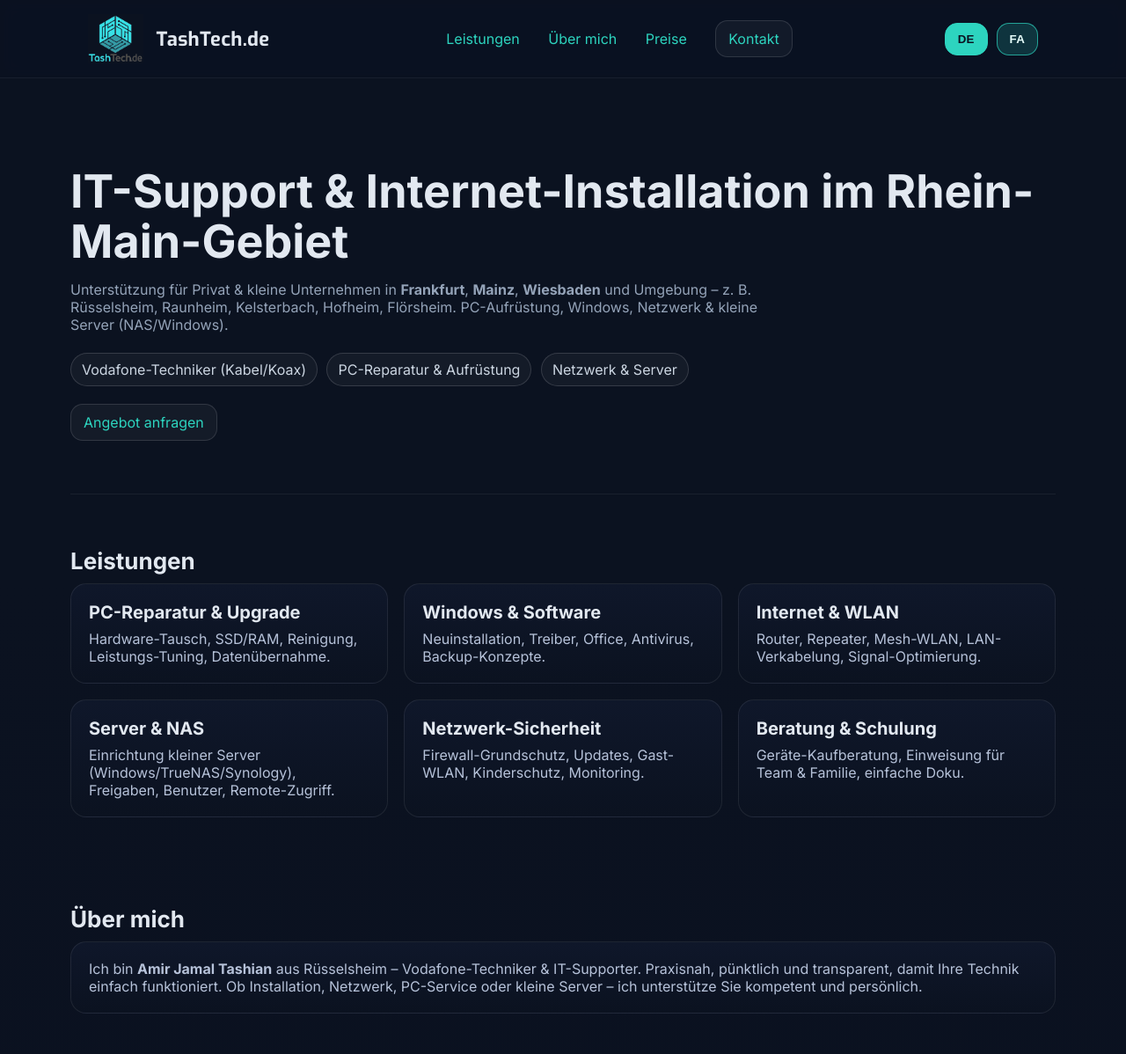
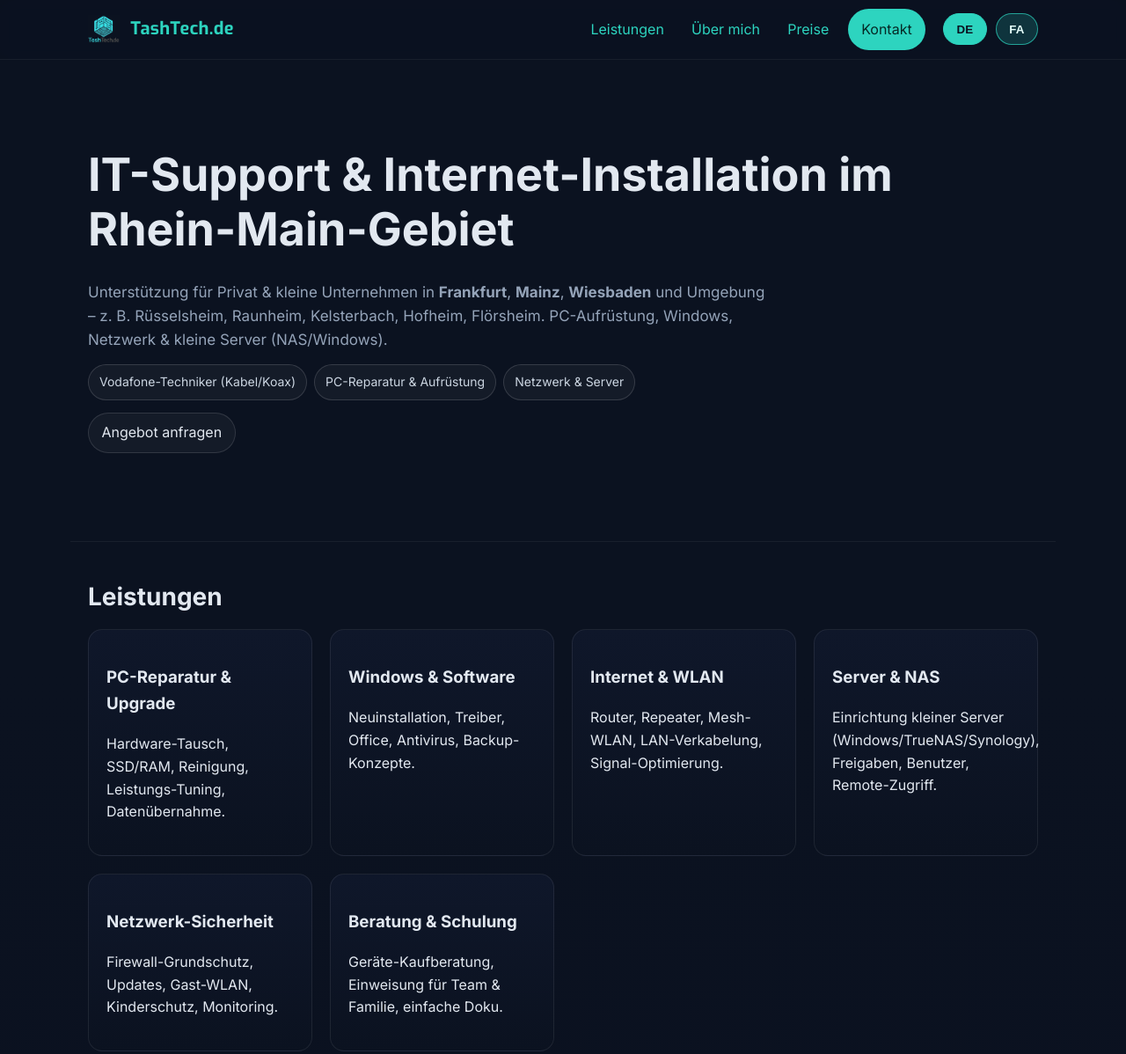
Before and after one commit to tash-tech/tashtech, a plain HTML site: page index.html in a window 1280 px wide. Shown: the top 1198 px of the page at 88% size. Drawn offline with Linux system fonts and the light colour scheme.

Commit message:
Update index.html

```diff
--- a/index.html
+++ b/index.html
@@ -2,79 +2,167 @@
 <html lang="de" data-lang="de">
 <head>
   <meta charset="utf-8" />
-  <meta name="viewport" content="width=device-width, initial-scale=1" />
+  <!-- رندر صحیح روی موبایل (به‌ویژه iOS) -->
+  <meta name="viewport" content="width=device-width, initial-scale=1, viewport-fit=cover" />
+  <meta http-equiv="x-ua-compatible" content="ie=edge">
+  <meta name="color-scheme" content="dark light">
+
   <title>TashTech.de – IT & Netzwerke in Frankfurt, Mainz & Wiesbaden</title>
   <meta name="description" content="TashTech.de: IT-Support, Internet-Installation, PC-Aufrüstung, Netzwerk & Server für Privat & kleine Unternehmen im Raum Frankfurt, Mainz, Wiesbaden und Umgebung." />
   <meta name="theme-color" content="#0b1220" />
+
   <link rel="icon" href="favicon.png" type="image/png">
-  <link rel="preconnect" href="https://fonts.googleapis.com">
+  <link rel="manifest" href="/site.webmanifest">
+
+  <!-- فونت‌ها -->
+  <link rel="preconnect" href="https://fonts.googleapis.com" crossorigin>
   <link rel="preconnect" href="https://fonts.gstatic.com" crossorigin>
-  <link href="https://fonts.googleapis.com/css2?family=Inter:wght@300;400;600;700&family=Exo:wght@600;700&display=swap" rel="stylesheet">
+  <link href="https://fonts.googleapis.com/css2?family=Inter:wght@300;400;600;700&family=Exo:wght@600;700&family=Vazirmatn:wght@400;600;700&display=swap" rel="stylesheet">
+
   <style>
-    :root{--bg:#0b1220;--card:#0f172a;--text:#e2e8f0;--muted:#94a3b8;--brand:#2dd4bf;--accent:#475569}
+    /* ---------- پایه ---------- */
+    :root{
+      --bg:#0b1220; --panel:#0f172a; --text:#e2e8f0; --muted:#94a3b8;
+      --brand:#2dd4bf; --border:#1f2937; --radius:16px;
+      --space:clamp(12px, 2vw, 20px);
+      --container:clamp(960px, 92vw, 1120px);
+      --h1: clamp(28px, 4.6vw, 52px);
+      --h2: clamp(22px, 3.4vw, 28px);
+      --h3: clamp(18px, 2.6vw, 22px);
+      --p:  clamp(15px, 1.9vw, 17px);
+    }
     *{box-sizing:border-box}
-    html{scroll-behavior:smooth}
-    body{margin:0;background:linear-gradient(180deg,#0b1220 0%,#0b1220 30%,#0a1020 100%);color:var(--text);font-family:Inter,system-ui,-apple-system,Segoe UI,Roboto,Ubuntu,Cantarell,'Helvetica Neue',Arial}
-    a{color:var(--brand);text-decoration:none}
+    html{-webkit-text-size-adjust:100%; scroll-behavior:smooth}
+    body{
+      margin:0; background:linear-gradient(180deg,#0b1220 0%,#0b1220 30%,#0a1020 100%);
+      color:var(--text);
+      font:400 16px/1.6 Inter, system-ui, -apple-system, Segoe UI, Roboto, Ubuntu, Cantarell, "Helvetica Neue", Arial;
+    }
+    a{color:var(--brand); text-decoration:none}
     a:hover{text-decoration:underline}
-    header{position:sticky;top:0;backdrop-filter:saturate(180%) blur(10px);background:rgba(11,18,32,.85);border-bottom:1px solid rgba(255,255,255,.06);z-index:50}
-    .container{max-width:1120px;margin-inline:auto;padding:0 20px}
-    .nav{display:flex;align-items:center;justify-content:space-between;height:88px}
-    .logo{display:flex;align-items:center;gap:14px}
-    .logo img{height:56px;width:auto;display:block}
-    .brand{font-family:Exo,Inter,system-ui,-apple-system,Segoe UI,Roboto,Ubuntu,Cantarell,'Helvetica Neue',Arial;font-weight:700;letter-spacing:.3px;font-size:22px}
-    nav a{margin-left:28px}
-    .btn{display:inline-flex;align-items:center;gap:10px;padding:10px 14px;border-radius:14px;border:1px solid rgba(255,255,255,.12);background:rgba(255,255,255,.04)}
+
+    /* ---------- کانتینر و گپ ---------- */
+    .container{width:min(100%, var(--container)); margin-inline:auto; padding-inline:var(--space)}
+    .flow>*+*{margin-block-start:var(--space)}
+    .pad{padding:var(--space)}
+    .card{
+      background:linear-gradient(180deg,var(--panel),#0b1220);
+      border:1px solid rgba(255,255,255,.08);
+      border-radius:var(--radius);
+      padding:clamp(14px,2.4vw,20px);
+    }
+
+    /* ---------- هدر/ناوبری ---------- */
+    header.header{
+      position:sticky; top:0; z-index:50;
+      backdrop-filter:saturate(160%) blur(8px);
+      background:color-mix(in srgb, var(--bg) 84%, transparent);
+      border-bottom:1px solid rgba(255,255,255,.06);
+    }
+    .nav{
+      display:flex; align-items:center; gap:var(--space);
+      padding-block:10px; height:auto;
+    }
+    .nav__brand{display:flex; align-items:center; gap:12px}
+    .nav__brand img{height:32px; width:auto; display:block}
+    .brand{font-family:Exo,Inter,system-ui,-apple-system,Segoe UI,Roboto,Ubuntu,Cantarell,'Helvetica Neue',Arial; font-weight:700; letter-spacing:.3px; font-size:20px}
+
+    .nav__links{margin-inline-start:auto; display:flex; align-items:center; gap:12px; flex-wrap:wrap}
+    .nav__link{padding:.4rem .6rem}
+    .btn{
+      display:inline-flex; align-items:center; justify-content:center; gap:10px;
+      padding:.6rem .9rem; border-radius:999px;
+      border:1px solid rgba(255,255,255,.12); background:rgba(255,255,255,.04); color:var(--text);
+    }
     .btn:hover{background:rgba(255,255,255,.08)}
-    /* Language switch visible and highlighted */
-    .lang-switch{display:flex;gap:10px;align-items:center}
+    .btn--primary{background:var(--brand); color:#062a26; border-color:transparent}
+
+    /* منوی موبایل */
+    .nav-toggle{display:none}
+    @media (max-width: 880px){
+      .nav__links{display:none}
+      .nav-toggle{display:inline-flex; margin-inline-start:auto}
+      .nav--open .nav__links{
+        display:flex; flex-direction:column; width:100%;
+        padding-block:10px; gap:10px;
+      }
+    }
+
+    /* ---------- قهرمان ---------- */
+    .hero{padding-block:clamp(60px, 10vw, 100px); border-bottom:1px solid rgba(255,255,255,.06)}
+    .hero h1{font-size:var(--h1); line-height:1.2; margin:0 0 .5em}
+    .hero p{color:var(--muted); font-size:var(--p); max-width:72ch; margin:0}
+    .chips{display:flex; flex-wrap:wrap; gap:8px; margin-top:14px}
+    .chip,.badge{
+      border:1px solid rgba(255,255,255,.14);
+      padding:.5rem .75rem; border-radius:999px;
+      color:#cbd5e1; background:rgba(255,255,255,.04); display:inline-block;
+      font-size:14px;
+    }
+
+    /* ---------- گرید انعطاف ---------- */
+    .grid{
+      --min: 240px;
+      display:grid; gap:var(--space);
+      grid-template-columns:repeat(auto-fit, minmax(var(--min), 1fr));
+    }
+
+    .section-title{font-size:var(--h2); margin:0 0 .5em}
+    .muted{color:var(--muted)}
+    .price .big{font-weight:700; font-size:clamp(22px,3vw,28px)}
+
+    /* ---------- فرم ---------- */
+    form{display:grid; gap:12px}
+    textarea{
+      width:100%; padding:12px 14px; border-radius:12px;
+      border:1px solid rgba(255,255,255,.12); background:rgba(255,255,255,.04);
+      color:var(--text); min-height:120px; resize:vertical;
+    }
+
+    /* ---------- فوتر ---------- */
+    footer{padding:30px 0 60px; border-top:1px solid rgba(255,255,255,.08); margin-top:40px; color:#a8b3c7; text-align:center}
+    .tiny{font-size:12px; color:#93a0b4}
+
+    /* ---------- سوئیچ زبان ---------- */
+    .lang-switch{display:flex; gap:10px; align-items:center}
     .lang-switch .btn{border:1px solid rgba(45,212,191,.7); background:rgba(45,212,191,.18); color:#e6fffb; font-weight:700; letter-spacing:.2px}
     .lang-switch .btn:hover{background:rgba(45,212,191,.35)}
     html[data-lang="de"] #btn-de, html[data-lang="fa"] #btn-fa{
       background:var(--brand); color:#0b1220; border-color:var(--brand);
       box-shadow:0 0 0 2px rgba(45,212,191,.25) inset;
     }
-    .hero{padding:100px 0 60px;border-bottom:1px solid rgba(255,255,255,.06)}
-    .hero h1{font-size:clamp(28px,5vw,52px);line-height:1.1;margin:0 0 16px}
-    .hero p{color:var(--muted);max-width:820px}
-    .badge{border:1px solid rgba(255,255,255,.14);padding:8px 12px;border-radius:999px;color:#cbd5e1;background:rgba(255,255,255,.04);display:inline-block;margin:6px 6px 0 0}
-    .grid{display:grid;gap:18px}
-    @media(min-width:900px){.grid-3{grid-template-columns:repeat(3,1fr)}.grid-2{grid-template-columns:repeat(2,1fr)}}
-    .card{background:linear-gradient(180deg,#0f172a,#0b1220);border:1px solid rgba(255,255,255,.08);border-radius:18px;padding:20px}
-    .card h3{margin:0 0 8px;font-size:20px}
-    .card p{margin:0;color:#b6c2d9}
-    .section-title{font-size:26px;margin:0 0 10px}
-    .muted{color:var(--muted)}
-    .price{padding:24px;border-radius:18px;border:1px solid rgba(255,255,255,.08);background:linear-gradient(180deg,#0f172a,#0b1220)}
-    .price h4{margin:0 0 6px}
-    .price .big{font-size:28px;font-weight:700}
-    form{display:grid;gap:12px}
-    textarea{width:100%;padding:12px 14px;border-radius:12px;border:1px solid rgba(255,255,255,.12);background:rgba(255,255,255,.04);color:var(--text);min-height:120px}
-    footer{padding:30px 0 60px;border-top:1px solid rgba(255,255,255,.08);margin-top:40px;color:#a8b3c7;text-align:center}
-    .tiny{font-size:12px;color:#93a0b4}
-    /* Language visibility */
-    .lang-de{display:block}
-    .lang-fa{display:none}
-    html[data-lang="fa"] .lang-de{display:none}
-    html[data-lang="fa"] .lang-fa{display:block}
-    html[data-lang="fa"]{direction:rtl}
-    html[data-lang="fa"] nav a{margin-right:28px;margin-left:0}
-    @media print{header,.btn,.lang-switch{display:none !important} body{background:#fff;color:#000} .card{border:1px solid #ddd;background:#fff}}
+
+    /* نمایش/اختفاء زبان‌ها */
+    .lang-de{display:block} .lang-fa{display:none}
+    html[data-lang="fa"] .lang-de{display:none} html[data-lang="fa"] .lang-fa{display:block}
+
+    /* جهت RTL */
+    html[data-lang="fa"]{direction:rtl; font-family:"Vazirmatn","IRANSansX",ui-sans-serif,system-ui,-apple-system,Segoe UI,Roboto,Ubuntu,Cantarell,"Helvetica Neue",Arial}
+    html[data-lang="fa"] .nav__links{margin-inline-start:0; margin-inline-end:auto}
+
+    /* چاپ */
+    @media print{header,.btn,.lang-switch{display:none !important} body{background:#fff;color:#000} .card{border:1px solid #ddd; background:#fff}}
   </style>
 </head>
 <body>
-  <header>
-    <div class="container nav">
-      <div class="logo">
+  <!-- هدر -->
+  <header class="header">
+    <div class="container nav" id="topNav">
+      <a class="nav__brand" href="/">
         <img src="logo_header.png" alt="TashTech.de Logo">
-        <span class="brand">TashTech.de</span>
-      </div>
-      <nav>
-        <a data-i18n="nav_services" href="#services">Leistungen</a>
-        <a data-i18n="nav_about" href="#about">Über mich</a>
-        <a data-i18n="nav_prices" href="#preise">Preise</a>
-        <a data-i18n="nav_contact" href="#kontakt" class="btn">Kontakt</a>
+        <strong class="brand">TashTech.de</strong>
+      </a>
+
+      <!-- دکمه همبرگری موبایل -->
+      <button class="nav-toggle btn" aria-expanded="false" aria-controls="mainmenu" type="button">☰</button>
+
+      <nav id="mainmenu" class="nav__links">
+        <a class="nav__link" data-i18n="nav_services" href="#services">Leistungen</a>
+        <a class="nav__link" data-i18n="nav_about" href="#about">Über mich</a>
+        <a class="nav__link" data-i18n="nav_prices" href="#preise">Preise</a>
+        <a class="btn btn--primary" data-i18n="nav_contact" href="#kontakt">Kontakt</a>
       </nav>
+
       <div class="lang-switch">
         <button id="btn-de" class="btn" onclick="setLang('de')" aria-label="Deutsch" type="button">DE</button>
         <button id="btn-fa" class="btn" onclick="setLang('fa')" aria-label="Persisch" type="button">FA</button>
@@ -82,47 +170,49 @@
     </div>
   </header>
 
-  <main>
-    <!-- German content -->
+  <main class="flow">
+    <!-- آلمانی -->
     <section class="hero container lang-de">
       <h1>IT-Support & Internet-Installation im Rhein-Main-Gebiet</h1>
       <p>Unterstützung für Privat & kleine Unternehmen in <strong>Frankfurt</strong>, <strong>Mainz</strong>, <strong>Wiesbaden</strong> und Umgebung – z.&nbsp;B. Rüsselsheim, Raunheim, Kelsterbach, Hofheim, Flörsheim. PC-Aufrüstung, Windows, Netzwerk & kleine Server (NAS/Windows).</p>
-      <span class="badge">Vodafone-Techniker (Kabel/Koax)</span>
-      <span class="badge">PC-Reparatur & Aufrüstung</span>
-      <span class="badge">Netzwerk & Server</span>
-      <div style="margin-top:20px"><a class="btn" href="#kontakt">Angebot anfragen</a></div>
+      <div class="chips">
+        <span class="chip">Vodafone-Techniker (Kabel/Koax)</span>
+        <span class="chip">PC-Reparatur & Aufrüstung</span>
+        <span class="chip">Netzwerk & Server</span>
+      </div>
+      <div style="margin-top:14px"><a class="btn" href="#kontakt">Angebot anfragen</a></div>
     </section>
 
-    <section id="services" class="container lang-de" style="padding:60px 0">
+    <section id="services" class="container lang-de pad">
       <h2 class="section-title">Leistungen</h2>
-      <div class="grid grid-3">
-        <div class="card"><h3>PC-Reparatur & Upgrade</h3><p>Hardware-Tausch, SSD/RAM, Reinigung, Leistungs-Tuning, Datenübernahme.</p></div>
-        <div class="card"><h3>Windows & Software</h3><p>Neuinstallation, Treiber, Office, Antivirus, Backup-Konzepte.</p></div>
-        <div class="card"><h3>Internet & WLAN</h3><p>Router, Repeater, Mesh-WLAN, LAN-Verkabelung, Signal-Optimierung.</p></div>
-        <div class="card"><h3>Server & NAS</h3><p>Einrichtung kleiner Server (Windows/TrueNAS/Synology), Freigaben, Benutzer, Remote-Zugriff.</p></div>
-        <div class="card"><h3>Netzwerk-Sicherheit</h3><p>Firewall-Grundschutz, Updates, Gast-WLAN, Kinderschutz, Monitoring.</p></div>
-        <div class="card"><h3>Beratung & Schulung</h3><p>Geräte-Kaufberatung, Einweisung für Team & Familie, einfache Doku.</p></div>
+      <div class="grid">
+        <article class="card"><h3>PC-Reparatur & Upgrade</h3><p>Hardware-Tausch, SSD/RAM, Reinigung, Leistungs-Tuning, Datenübernahme.</p></article>
+        <article class="card"><h3>Windows & Software</h3><p>Neuinstallation, Treiber, Office, Antivirus, Backup-Konzepte.</p></article>
+        <article class="card"><h3>Internet & WLAN</h3><p>Router, Repeater, Mesh-WLAN, LAN-Verkabelung, Signal-Optimierung.</p></article>
+        <article class="card"><h3>Server & NAS</h3><p>Einrichtung kleiner Server (Windows/TrueNAS/Synology), Freigaben, Benutzer, Remote-Zugriff.</p></article>
+        <article class="card"><h3>Netzwerk-Sicherheit</h3><p>Firewall-Grundschutz, Updates, Gast-WLAN, Kinderschutz, Monitoring.</p></article>
+        <article class="card"><h3>Beratung & Schulung</h3><p>Geräte-Kaufberatung, Einweisung für Team & Familie, einfache Doku.</p></article>
       </div>
     </section>
 
-    <section id="about" class="container lang-de" style="padding:40px 0">
+    <section id="about" class="container lang-de pad">
       <h2 class="section-title">Über mich</h2>
       <div class="card">
         <p>Ich bin <strong>Amir Jamal Tashian</strong> aus Rüsselsheim – Vodafone-Techniker & IT-Supporter. Praxisnah, pünktlich und transparent, damit Ihre Technik einfach funktioniert. Ob Installation, Netzwerk, PC-Service oder kleine Server – ich unterstütze Sie kompetent und persönlich.</p>
       </div>
     </section>
 
-    <section id="preise" class="container lang-de" style="padding:40px 0">
+    <section id="preise" class="container lang-de pad">
       <h2 class="section-title">Preise</h2>
-      <div class="grid grid-3">
-        <div class="price"><h4>Fernwartung</h4><div class="big">€39 / 30 Min</div><p class="muted">TeamViewer oder AnyDesk.</p></div>
-        <div class="price"><h4>Vor Ort</h4><div class="big">€69 / Std</div><p class="muted">Analyse, WLAN, PC, Beratung.</p></div>
-        <div class="price"><h4>Server / NAS</h4><div class="big">€89 / Std</div><p class="muted">Einrichtung, Backup, Benutzerrechte, Dokumentation.</p></div>
+      <div class="grid">
+        <article class="card price"><h4>Fernwartung</h4><div class="big">€39 / 30 Min</div><p class="muted">TeamViewer oder AnyDesk.</p></article>
+        <article class="card price"><h4>Vor Ort</h4><div class="big">€69 / Std</div><p class="muted">Analyse, WLAN, PC, Beratung.</p></article>
+        <article class="card price"><h4>Server / NAS</h4><div class="big">€89 / Std</div><p class="muted">Einrichtung, Backup, Benutzerrechte, Dokumentation.</p></article>
       </div>
       <p class="tiny">*Richtwerte (zzgl. ggf. Anfahrt/Material). Finale Angebote nach kurzer Abstimmung.</p>
     </section>
 
-    <section id="kontakt" class="container lang-de" style="padding:60px 0">
+    <section id="kontakt" class="container lang-de pad">
       <h2 class="section-title">Kontakt</h2>
       <div class="card">
         <p>📧 <a href="mailto:info@tashtech.de">info@tashtech.de</a><br>📍 Frankfurt am Main</p>
@@ -133,46 +223,48 @@
       </div>
     </section>
 
-    <!-- Persian content -->
+    <!-- فارسی -->
     <section class="hero container lang-fa">
       <h1>پشتیبانی IT و نصب اینترنت در منطقه راین-ماین</h1>
       <p>خدمات برای خانه‌ها و شرکت‌های کوچک در <strong>فرانکفورت</strong>، <strong>ماینتس</strong>، <strong>ویسبادن</strong> و شهرهای اطراف (روسلزهایم، رانهایم، کلسترباخ، هوفهایم، فلورسهایم). ارتقای کامپیوتر، ویندوز، شبکه و سرورهای کوچک (NAS/Windows).</p>
-      <span class="badge">تکنسین Vodafone (کابل/کواکسیال)</span>
-      <span class="badge">تعمیر و ارتقای کامپیوتر</span>
-      <span class="badge">شبکه و سرور</span>
-      <div style="margin-top:20px"><a class="btn" href="#kontakt-fa">درخواست قیمت</a></div>
+      <div class="chips">
+        <span class="badge">تکنسین Vodafone (کابل/کواکسیال)</span>
+        <span class="badge">تعمیر و ارتقای کامپیوتر</span>
+        <span class="badge">شبکه و سرور</span>
+      </div>
+      <div style="margin-top:14px"><a class="btn" href="#kontakt-fa">درخواست قیمت</a></div>
     </section>
 
-    <section id="services-fa" class="container lang-fa" style="padding:60px 0">
+    <section id="services-fa" class="container lang-fa pad">
       <h2 class="section-title">خدمات</h2>
-      <div class="grid grid-3">
-        <div class="card"><h3>تعمیر و ارتقا</h3><p>تعویض قطعات، SSD/RAM، تمیزکاری، افزایش کارایی، انتقال داده‌ها.</p></div>
-        <div class="card"><h3>ویندوز و نرم‌افزار</h3><p>نصب مجدد، درایورها، آفیس، آنتی‌ویروس، برنامه پشتیبان‌گیری.</p></div>
-        <div class="card"><h3>اینترنت و وای‌فای</h3><p>روتر، ریپیتر، مش وای‌فای، کابل‌کشی LAN، بهینه‌سازی سیگنال.</p></div>
-        <div class="card"><h3>سرور و NAS</h3><p>راه‌اندازی سرورهای کوچک (Windows/TrueNAS/Synology)، کاربران و دسترسی‌ها، ریموت.</p></div>
-        <div class="card"><h3>امنیت شبکه</h3><p>فایروال پایه، به‌روزرسانی‌ها، وای‌فای مهمان، کنترل والدین، مانیتورینگ.</p></div>
-        <div class="card"><h3>مشاوره و آموزش</h3><p>مشاوره خرید، آموزش خانواده/تیم، مستندسازی ساده.</p></div>
+      <div class="grid">
+        <article class="card"><h3>تعمیر و ارتقا</h3><p>تعویض قطعات، SSD/RAM، تمیزکاری، افزایش کارایی، انتقال داده‌ها.</p></article>
+        <article class="card"><h3>ویندوز و نرم‌افزار</h3><p>نصب مجدد، درایورها، آفیس، آنتی‌ویروس، برنامه پشتیبان‌گیری.</p></article>
+        <article class="card"><h3>اینترنت و وای‌فای</h3><p>روتر، ریپیتر، مش وای‌فای، کابل‌کشی LAN، بهینه‌سازی سیگنال.</p></article>
+        <article class="card"><h3>سرور و NAS</h3><p>راه‌اندازی سرورهای کوچک (Windows/TrueNAS/Synology)، کاربران و دسترسی‌ها، ریموت.</p></article>
+        <article class="card"><h3>امنیت شبکه</h3><p>فایروال پایه، به‌روزرسانی‌ها، وای‌فای مهمان، کنترل والدین، مانیتورینگ.</p></article>
+        <article class="card"><h3>مشاوره و آموزش</h3><p>مشاوره خرید، آموزش خانواده/تیم، مستندسازی ساده.</p></article>
       </div>
     </section>
 
-    <section id="about-fa" class="container lang-fa" style="padding:40px 0">
+    <section id="about-fa" class="container lang-fa pad">
       <h2 class="section-title">درباره من</h2>
       <div class="card">
         <p>من <strong>امیر جمال تاشیان</strong> از روسلزهایم هستم—تکنسین Vodafone و پشتیبان IT. هدفم این است که تکنولوژی برای شما ساده و مطمئن کار کند. از نصب و راه‌اندازی تا شبکه، خدمات کامپیوتر و سرورهای کوچک کنار شما هستم.</p>
       </div>
     </section>
 
-    <section id="preise-fa" class="container lang-fa" style="padding:40px 0">
+    <section id="preise-fa" class="container lang-fa pad">
       <h2 class="section-title">تعرفه‌ها</h2>
-      <div class="grid grid-3">
-        <div class="price"><h4>ریموت</h4><div class="big">€39 / ۳۰ دقیقه</div><p class="muted">از طریق TeamViewer یا AnyDesk.</p></div>
-        <div class="price"><h4>حضوری</h4><div class="big">€69 / ساعت</div><p class="muted">عیب‌یابی، وای‌فای، کامپیوتر، مشاوره.</p></div>
-        <div class="price"><h4>سرور / NAS</h4><div class="big">€89 / ساعت</div><p class="muted">نصب، بکاپ، دسترسی کاربران، مستندسازی.</p></div>
+      <div class="grid">
+        <article class="card price"><h4>ریموت</h4><div class="big">€39 / ۳۰ دقیقه</div><p class="muted">از طریق TeamViewer یا AnyDesk.</p></article>
+        <article class="card price"><h4>حضوری</h4><div class="big">€69 / ساعت</div><p class="muted">عیب‌یابی، وای‌فای، کامپیوتر، مشاوره.</p></article>
+        <article class="card price"><h4>سرور / NAS</h4><div class="big">€89 / ساعت</div><p class="muted">نصب، بکاپ، دسترسی کاربران، مستندسازی.</p></article>
       </div>
       <p class="tiny">*قیمت‌ها راهنما هستند (هزینه رفت‌وآمد/قطعات در صورت نیاز اضافه می‌شود). قیمت نهایی پس از هماهنگی کوتاه.</p>
     </section>
 
-    <section id="kontakt-fa" class="container lang-fa" style="padding:60px 0">
+    <section id="kontakt-fa" class="container lang-fa pad">
       <h2 class="section-title">تماس</h2>
       <div class="card">
         <p>📧 <a href="mailto:info@tashtech.de">info@tashtech.de</a><br>📍Frankfurt am Main</p>
@@ -191,6 +283,7 @@
   </footer>
 
   <script>
+    // i18n ساده
     const i18n = {
       de: { nav_services:'Leistungen', nav_about:'Über mich', nav_prices:'Preise', nav_contact:'Kontakt' },
       fa: { nav_services:'خدمات',     nav_about:'درباره من',  nav_prices:'تعرفه‌ها', nav_contact:'تماس' }
@@ -201,15 +294,29 @@
         const txt = i18n[lang] && i18n[lang][key];
         if(txt) el.textContent = txt;
       });
+      document.documentElement.lang = (lang==='fa'?'fa':'de');
+      // برای دسترسی‌پذیری: عنوان دکمه منو
+      const tgl = document.querySelector('.nav-toggle');
+      if (tgl) tgl.setAttribute('aria-label', lang==='fa' ? 'باز کردن منو' : 'Menü öffnen');
     }
     function setLang(l){
       document.documentElement.setAttribute('data-lang', l);
-      document.documentElement.lang = (l==='fa'?'fa':'de');
       applyI18n(l);
     }
-    // init
+
+    // سال فوتر
+    document.getElementById('y').textContent=new Date().getFullYear();
+
+    // مقدار اولیه زبان
     applyI18n(document.documentElement.getAttribute('data-lang') || 'de');
-    document.getElementById('y').textContent=new Date().getFullYear();
+
+    // منوی همبرگری
+    const header = document.getElementById('topNav').parentElement;
+    const btn = document.querySelector('.nav-toggle');
+    btn?.addEventListener('click', ()=>{
+      header.classList.toggle('nav--open');
+      btn.setAttribute('aria-expanded', header.classList.contains('nav--open'));
+    });
   </script>
 </body>
 </html>
```
